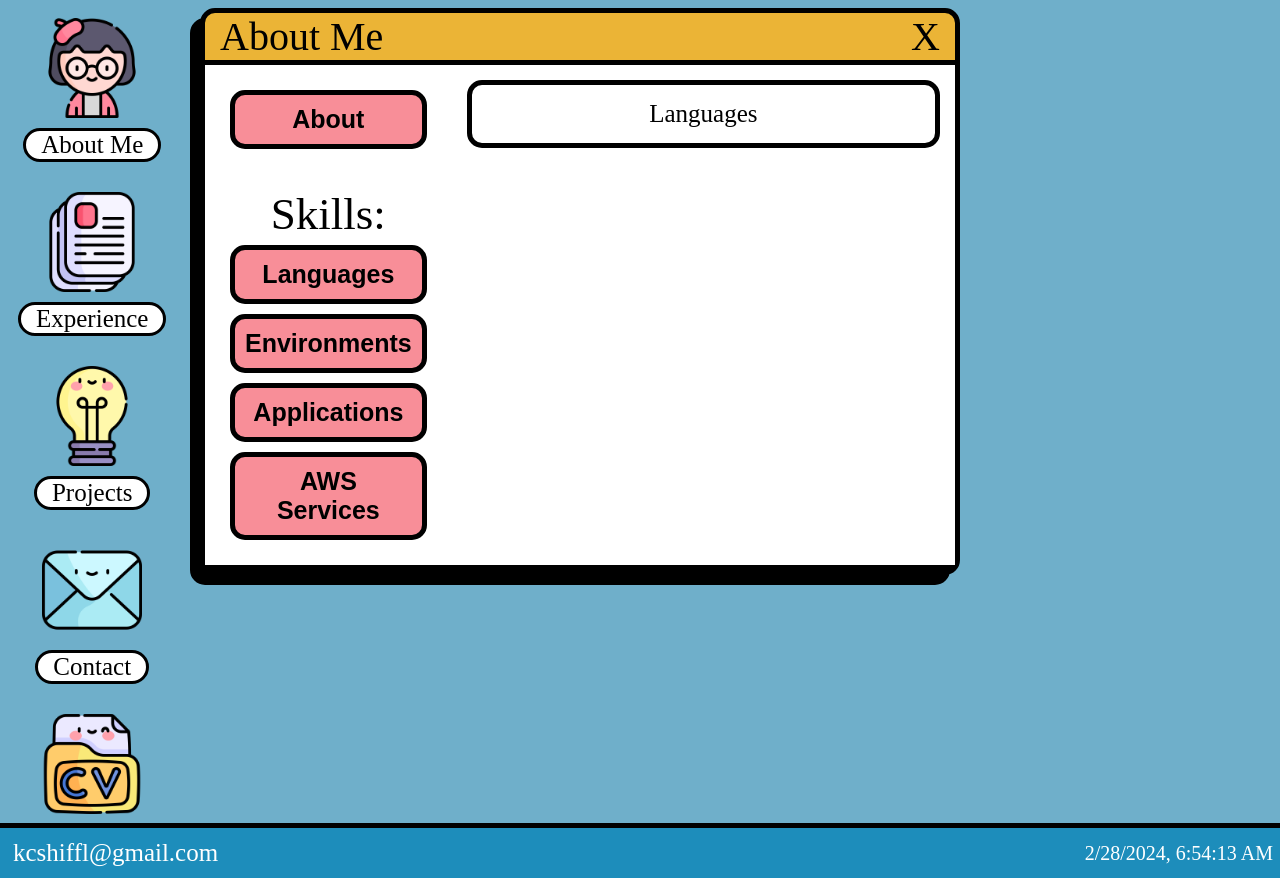
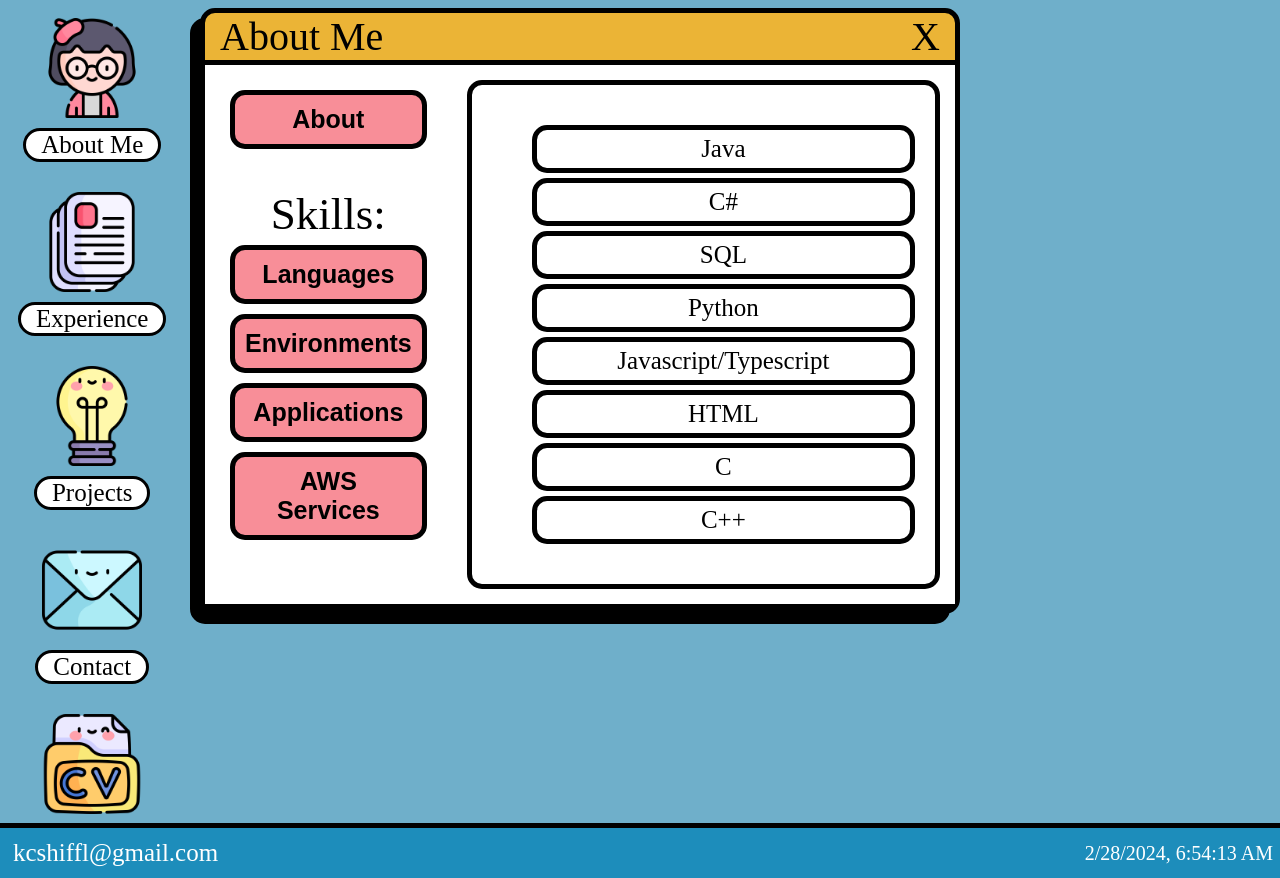
Before and after one commit to kcshiffl/kcshiffl_v2, a React (Create React App) app: page / in a window 1280 px wide. Both pictures are taken after a click on the button "Languages". Built offline with nearby package versions, Linux system fonts and the light colour scheme; a small style sheet from the web is missing.

Commit message:
Updated skills in About Me section

```diff
--- a/src/AboutWindow.tsx
+++ b/src/AboutWindow.tsx
@@ -24,7 +24,26 @@ const description: CSS.Properties = {
     'width': '100%',
 }
 
+const list: CSS.Properties = {
+    'listStyleType': 'none',
+}
+
+const listElement: CSS.Properties = {
+    'border': '5px solid #000',
+    'borderRadius': '15px',
+    'padding': '5px',
+    'margin': '5px',
+}
+
 const languages = ["Java", "C#", "SQL", "Python", "Javascript/Typescript", "HTML", "C", "C++"]
+const environments = ["Git", "Atom", "Visual Studio Code", "Android Studio", "React", "JUnit", "JGrasp", "Eclipse"]
+const applications = ["AWS", "Unity", "Outlook", "Excel", "Adobe Photoshop", "Adobe Illustrator", "Word", "Powerpoint"]
+const awsServices = ["AWS Amplify", "Lambda", "Cognito", "S3", "IAM", "Route 53"]
+
+const listElements = (list) => list.map(element => {
+    return <li style={listElement}>{element}</li>;
+})
+
 
 const AboutWindow = (props: AboutWindowProps) => {
     const [currentTab, setCurrentTab] = useState("About");
@@ -48,7 +67,9 @@ const AboutWindow = (props: AboutWindowProps) => {
     const LanguagesTab = () => {
         return (
             <div>
-                Languages
+                <ul style={list}>
+                    {listElements(languages)}
+                </ul>
             </div>
         )
     }
@@ -56,7 +77,9 @@ const AboutWindow = (props: AboutWindowProps) => {
     const EnvironmentsTab = () => {
         return (
             <div>
-                Environments
+                <ul style={list}>
+                    {listElements(environments)}
+                </ul>
             </div>
         )
     }
@@ -64,7 +87,9 @@ const AboutWindow = (props: AboutWindowProps) => {
     const ApplicationsTab = () => {
         return (
             <div>
-                Applications
+                <ul style={list}>
+                    {listElements(applications)}
+                </ul>
             </div>
         )
     }
@@ -72,7 +97,9 @@ const AboutWindow = (props: AboutWindowProps) => {
     const AWSServicesTab = () => {
         return (
             <div>
-                AWS Services
+                <ul style={list}>
+                    {listElements(awsServices)}
+                </ul>
             </div>
         )
     }
```
